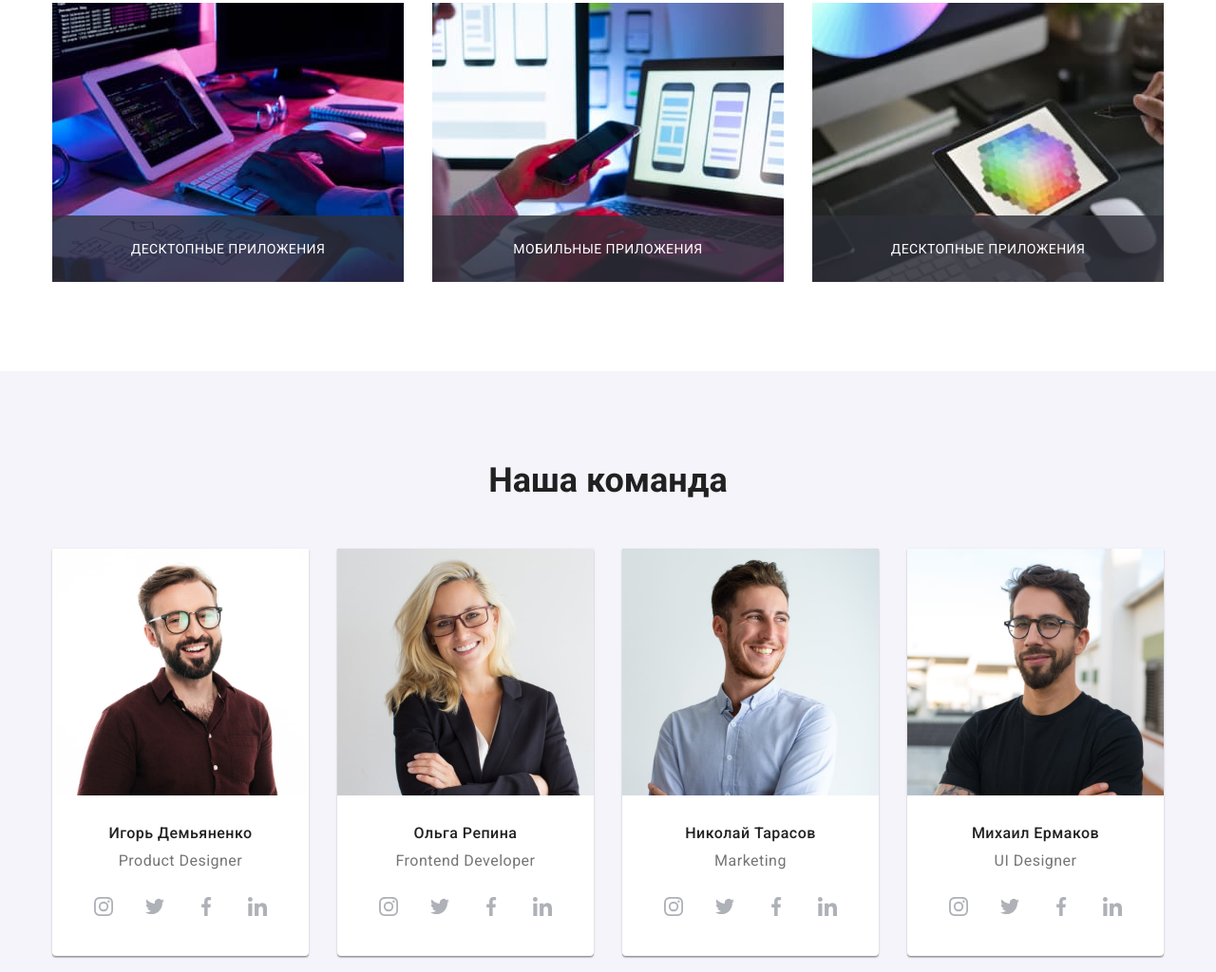
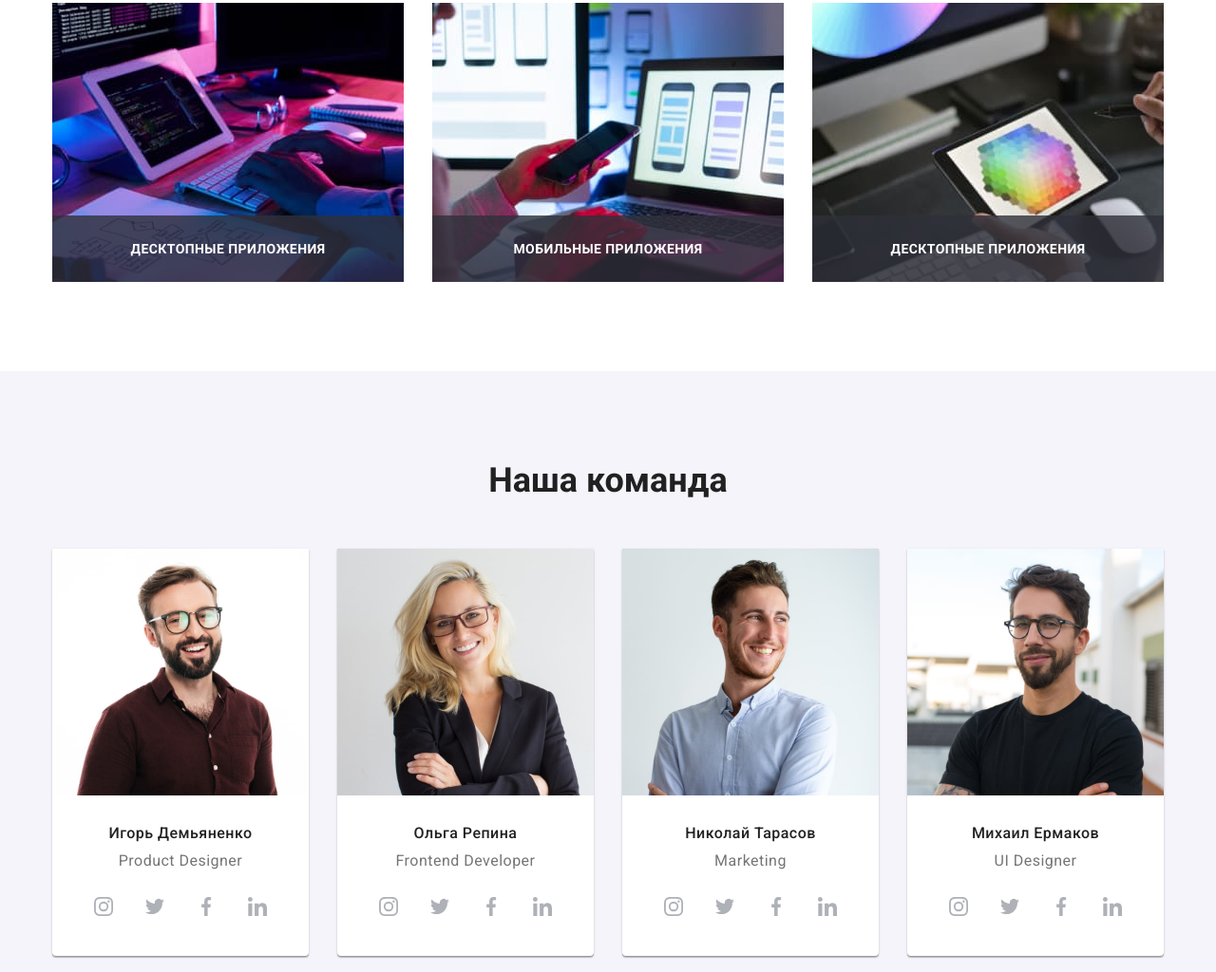
Before and after one commit to Maksym-Sharafan/goit-markup-hw-05, a plain HTML site: page index.html in a window 1280 px wide. Shown: the part 1206-2230 px from the top of the page at 95% size. Drawn offline with Linux system fonts and the light colour scheme.

Commit message:
complated1

```diff
--- a/style.css
+++ b/style.css
@@ -369,13 +369,14 @@ body {
   padding: 27px;
   margin: 0 auto;
 
+  font-weight: 700;
   font-size: 14px;
   line-height: 16px;
   text-align: center;
   letter-spacing: 0.03em;
   text-transform: uppercase;
 
-  color: #ffffff;
+  color: var(--text-white);
 }
 
 .title {
```
